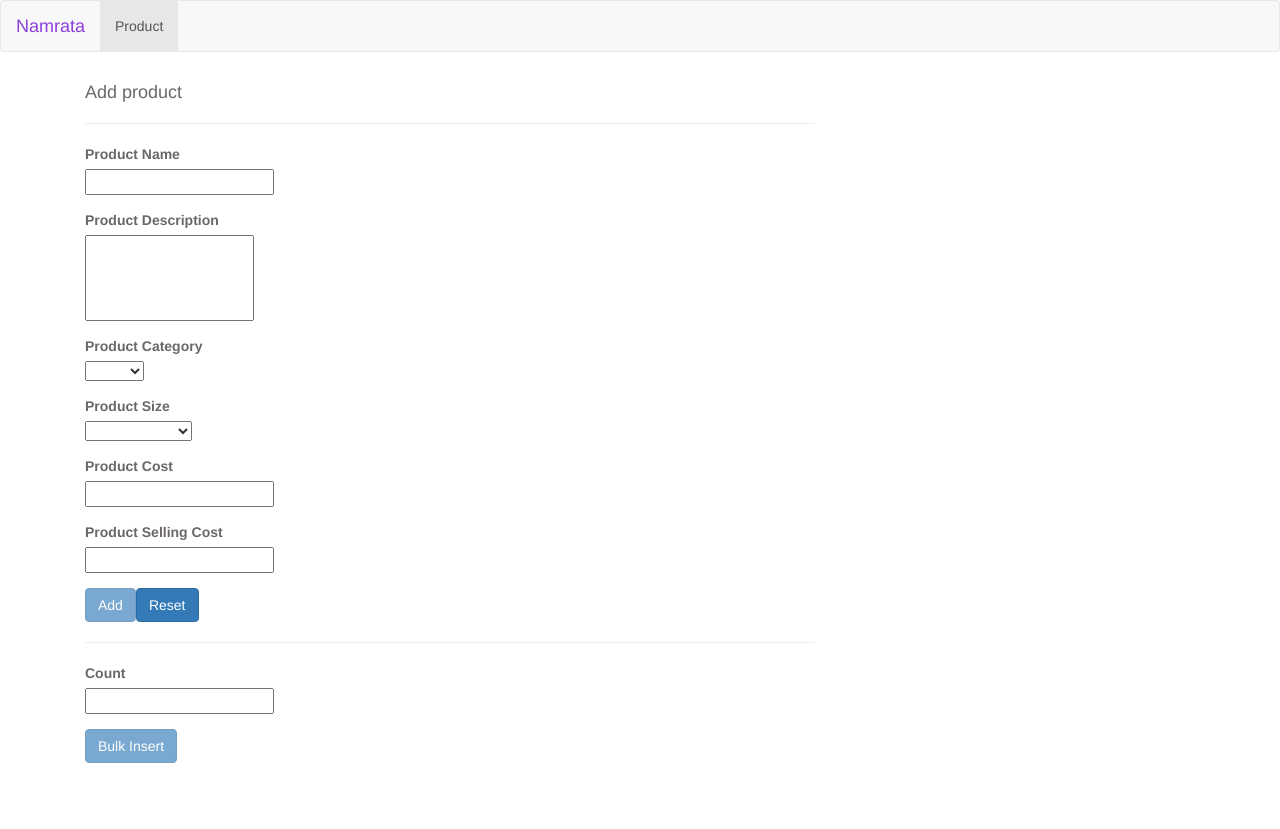
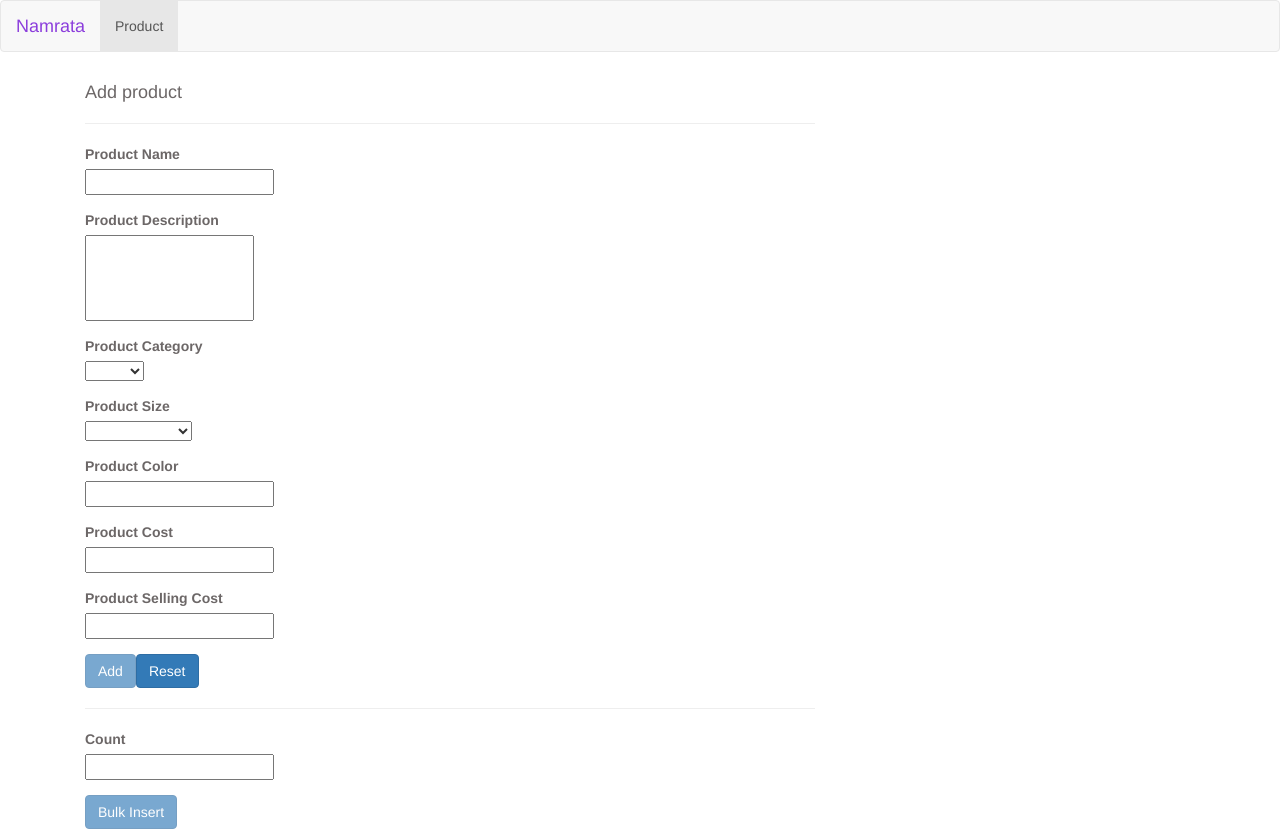
Before and after one commit to ravinode/namarata-ui, an Angular app: page /createProduct in a window 1280 px wide. Before the commit the page ends 800 px from the top, so only its background shows below. Built offline with nearby package versions, Linux system fonts and the light colour scheme; what ng2-drag-drop would draw is missing.

Commit message:
first commit

```diff
--- a/src/app/product/product-add/product-add.component.html
+++ b/src/app/product/product-add/product-add.component.html
@@ -31,6 +31,11 @@
                 </div>
 
 
+                <div class="form-group">
+                  <label for="productcost">Product Color</label>
+                  <input type="text" id="productcolor" formControlName="productcolor" class="input-group mb-2 mr-sm-2 mb-sm-0">
+                </div>
+
               <div class="form-group">
                 <label for="productcost">Product Cost</label>
                 <input type="text" id="productcost" formControlName="productcost" class="input-group mb-2 mr-sm-2 mb-sm-0">
--- a/src/app/product/product-add/product-add.component.ts
+++ b/src/app/product/product-add/product-add.component.ts
@@ -32,6 +32,7 @@ export class ProductAddComponent implements OnInit {
     'productcost': new FormControl(null, Validators.required),
     'productscost': new FormControl(null, Validators.required),
     'productsize': new FormControl(null, Validators.required),
+    'productcolor': new FormControl(null, Validators.required),
     'productcount': new FormControl(null),
 
     });
@@ -46,7 +47,8 @@ export class ProductAddComponent implements OnInit {
           'productcategory': result[0].category,
           'productcost': result[0].price,
           'productscost':result[0].sellingprice,
-          'productsize':result[0].size
+          'productsize':result[0].size,
+          'productcolor': result[0].color
         });
       }
     );
@@ -71,7 +73,8 @@ export class ProductAddComponent implements OnInit {
         category: this.productForm.get('productcategory').value,
         price: this.productForm.get('productcost').value,
         sellingprice: this.productForm.get('productscost').value,
-        size: this.productForm.get('productsize').value
+        size: this.productForm.get('productsize').value,
+        color: this.productForm.get('productcolor').value
       });
 
       if (this.buttonAddUpd === 'Add') {
@@ -92,6 +95,7 @@ export class ProductAddComponent implements OnInit {
             price: this.productForm.get('productcost').value,
             sellingprice: this.productForm.get('productscost').value,
             size: this.productForm.get('productsize').value,
+            color: this.productForm.get('productcolor').value
           });
 
         this.productService.updateProduct(this.products,this.updateID).subscribe(
@@ -117,7 +121,8 @@ export class ProductAddComponent implements OnInit {
         category: this.productForm.get('productcategory').value,
         price: this.productForm.get('productcost').value,
         sellingprice: this.productForm.get('productscost').value,
-        size: this.productForm.get('productsize').value
+        size: this.productForm.get('productsize').value,
+        color: this.productForm.get('productcolor').value
       });
 // update if button name is Add
     if (this.buttonAddUpd === 'Add') {
@@ -140,6 +145,7 @@ export class ProductAddComponent implements OnInit {
           price: this.productForm.get('productcost').value,
           sellingprice: this.productForm.get('productscost').value,
           size: this.productForm.get('productsize').value,
+          color: this.productForm.get('productcolor').value
         });
 
       this.productService.updateProduct(this.products,this.updateID).subscribe(
```
